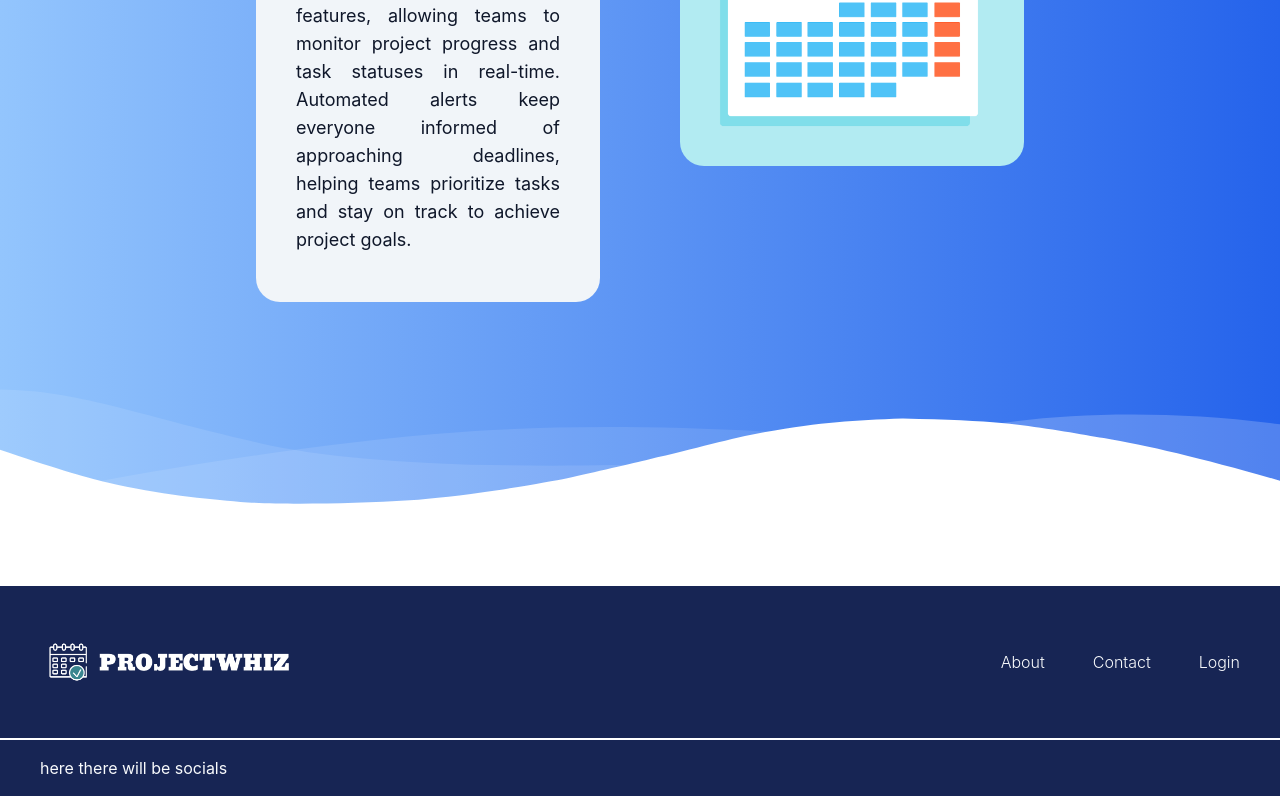
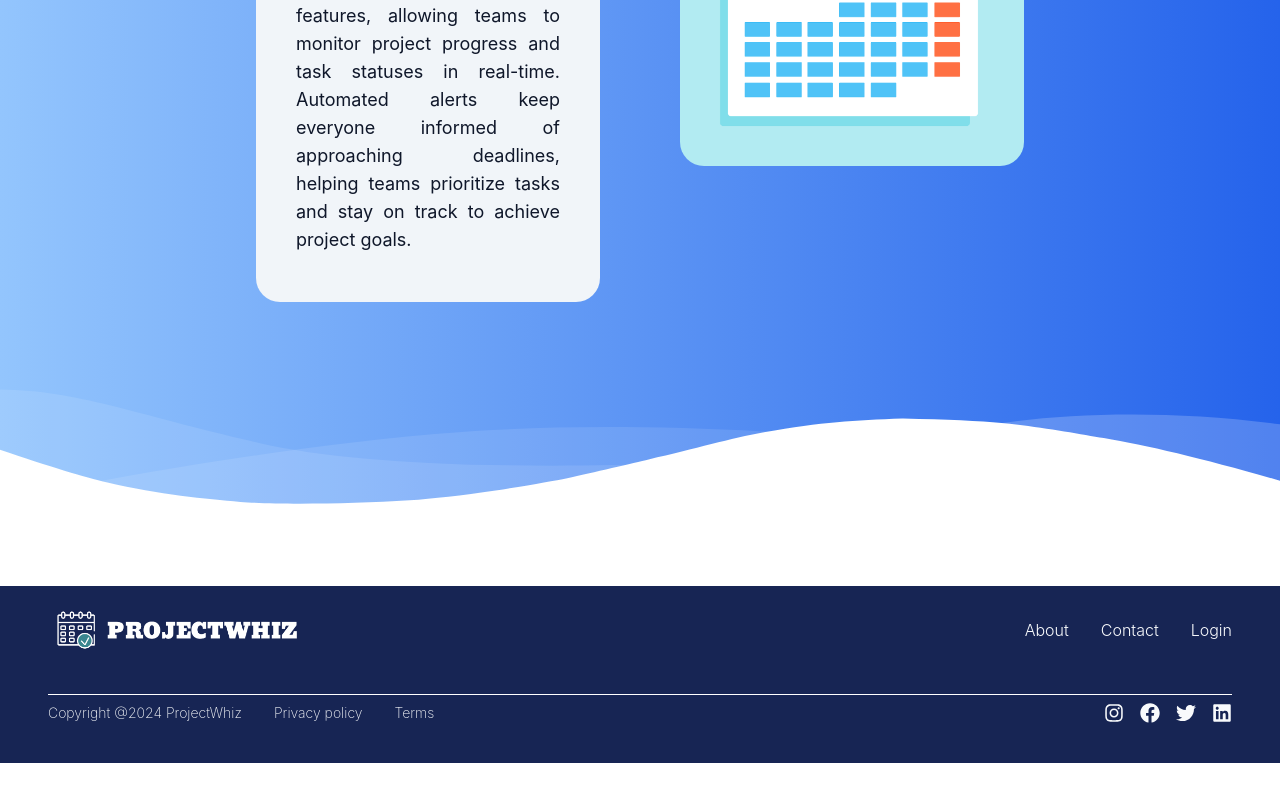
Before and after one commit to pallavee-2705/projectwhiz, a React (Create React App) app: page / in a window 1280 px wide. Shown: the part 2413-3209 px from the top of the page. After the commit the page ends 3176 px from the top, so only its background shows below. Built offline with nearby package versions, Linux system fonts and the light colour scheme.

Commit message:
implemented the basic layout for footer

```diff
--- a/src/components/Footer.jsx
+++ b/src/components/Footer.jsx
@@ -1,28 +1,79 @@
 import React from 'react';
 import { footerlogo } from '../assets';
-
+import { FaFacebook, FaTwitter, FaLinkedin, FaInstagram} from "react-icons/fa";
 function Footer() {
   return (
-    <div className='bg-blue-950 text-slate-50'>
-      <div className='py-12 px-10 mt-20 flex justify-between items-center text-slate-50 w-full'>
+    <div className='bg-blue-950 text-slate-50 px-12'>
+      <div className='py-4 mt-20 flex justify-between items-center text-slate-50 w-full'>
             {/* Left side */}
             <div>
+              <a href="/" className="cursor-pointer">
                     <img src={footerlogo} alt="footerlogo" className='h-14' />
+              </a>
                 </div>
 
                 {/* Right side */}
-                <div className='flex font-light gap-12'>
+                <div className='flex font-light gap-8'>
                     {/* About */}
-                    <div>About</div>
+                    <div>
+                      <a href='#'>
+                      About
+                      </a>
+                    </div>
                     {/* Contact */}
-                    <div>Contact</div>
+                    <div>
+                      <a href='#'>
+                      Contact
+                      </a>
+                    </div>
                     {/* Login */}
-                    <div>Login</div>
+                    <div>
+                      <a href='#'>
+                      Login
+                      </a>
+                    </div>
                 </div>
       </div>
-      <div className="bg-white h-0.5 w-full"></div>
-      <div className='px-10 py-4'>
-        here there will be socials
+      <hr className="border-t border-white py-1 mt-5" />
+      <div className='flex justify-between items-center pb-10'>
+      <div className='flex  gap-8 font-extralight text-sm'>
+            <div>
+              {/* copyright */}
+              Copyright @2024 ProjectWhiz
+            </div>
+            {/* privacy policy */}
+            <div>
+            <a href='#'>
+            Privacy policy
+            </a>
+            </div>
+            {/* terms */}
+            <div>
+            <a href='#'>
+            Terms
+            </a>
+            </div>
+
+      </div>
+      {/* socials */}
+      <div className='flex gap-4'>
+        {/* instagram */}
+         <a href='https://instagram.com' target='_blank' rel='noopener noreferrer'>
+            <FaInstagram style={{ fontSize: '20px' }} />
+          </a>
+        {/* facebook */}
+        <a href='https://facebook.com' target='_blank' rel='noopener noreferrer'>
+            <FaFacebook style={{ fontSize: '20px' }}  />
+          </a>
+          {/* twitter */}
+          <a href='https://twitter.com' target='_blank' rel='noopener noreferrer'>
+            <FaTwitter style={{ fontSize: '20px' }}  />
+          </a>
+          {/* linkedin */}
+          <a href='https://linkedin.com' target='_blank' rel='noopener noreferrer'>
+            <FaLinkedin style={{ fontSize: '20px' }}  />
+          </a>
+      </div>
       </div>
     </div>
   );
```
